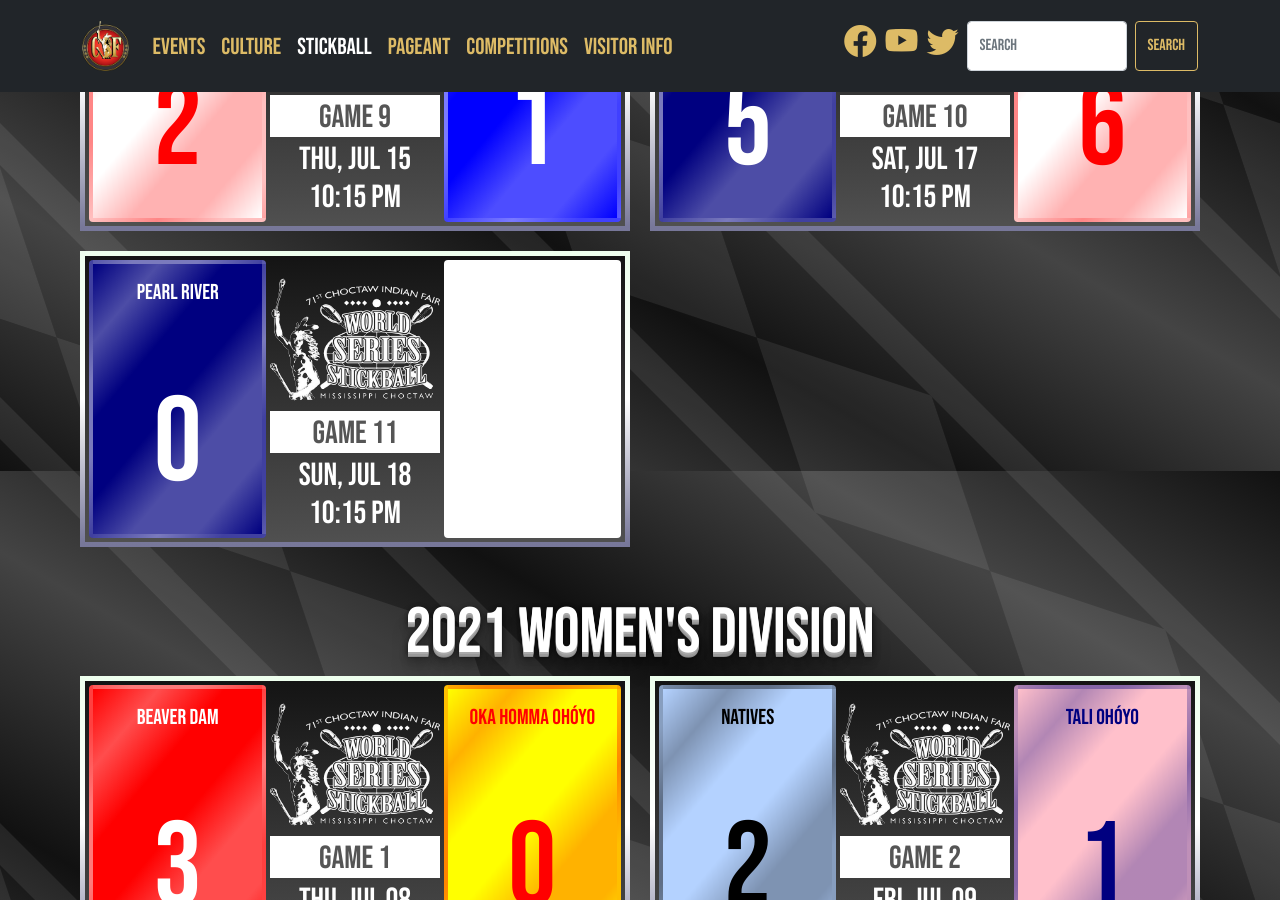
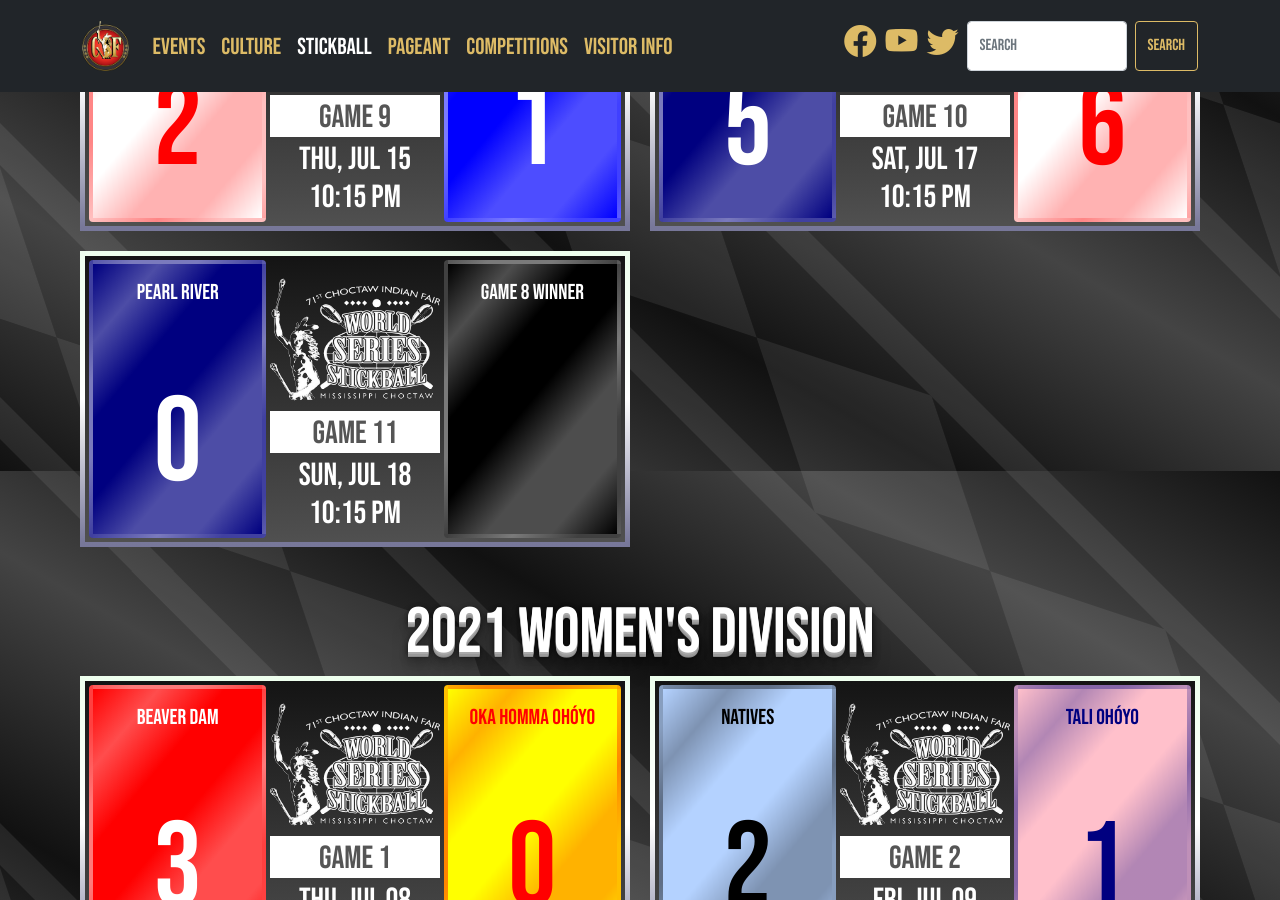
Before and after one commit to smattera/smattera.github.io, a Jekyll site: the page built from stickball/index.md, in a window 1280 px wide and 900 px high, scrolled down 2319 px. Built offline with Jekyll 4.4.1, drawn with Linux system fonts in a browser that asks for light colours; nearby versions of some CDN libraries.

Commit message:
Update stickball.html

```diff
--- a/_includes/stickball.html
+++ b/_includes/stickball.html
@@ -15,7 +15,7 @@
       {% include game.html div="mens" g="8" d="Wed, Jul 14" hr="10:15 PM" t1="beaver dam" t1c="255,0,0" t1c2="255,255,255" t1s="0" t2="pearl river" t2c="0,0,128" t2c2="255,255,255" t2s="4" %}
       {% include game.html div="mens" g="9" d="Thu, Jul 15" hr="10:15 PM" t1="bók čito" t1c="255,255,255" t1c2="255,0,0" t1s="2" t2="koni hata" t2c="0,0,255" t2c2="255,255,255" t2s="1" %}
       {% include game.html div="mens" g="10" d="Sat, Jul 17" hr="10:15 PM" t1="pearl river" t1c="0,0,128" t1c2="255,255,255" t1s="5" t2="bók čito" t2c="255,255,255" t2c2="255,0,0" t2s="6" %}
-      {% include game.html div="mens" g="11" d="Sun, Jul 18" hr="10:15 PM" t1="pearl river" t1c="0,0,128" t1c2="255,255,255" t1s="0" t2="game 8 winner" %}
+      {% include game.html div="mens" g="11" d="Sun, Jul 18" hr="10:15 PM" t1="pearl river" t1c="0,0,128" t1c2="255,255,255" t1s="0" t2="game 8 winner" t2c="0,0,0" t2c2="255,255,255" %}
     </div>
 
     <h2 class="shadow-text pt-5">2021 Women's Division</h2>
```
